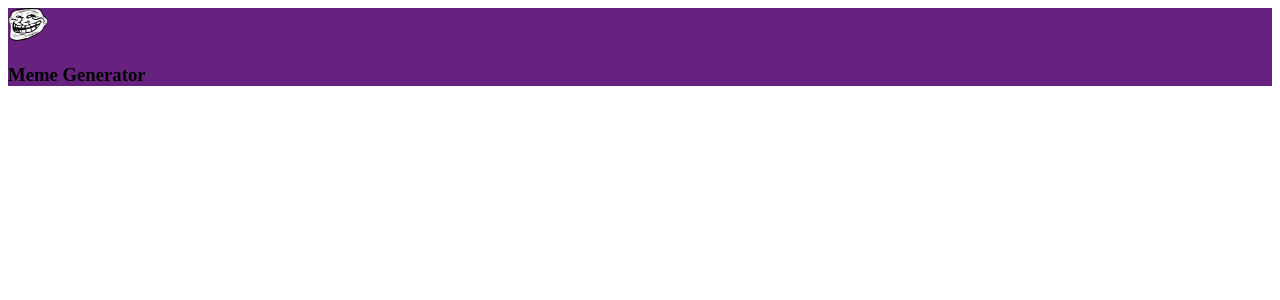
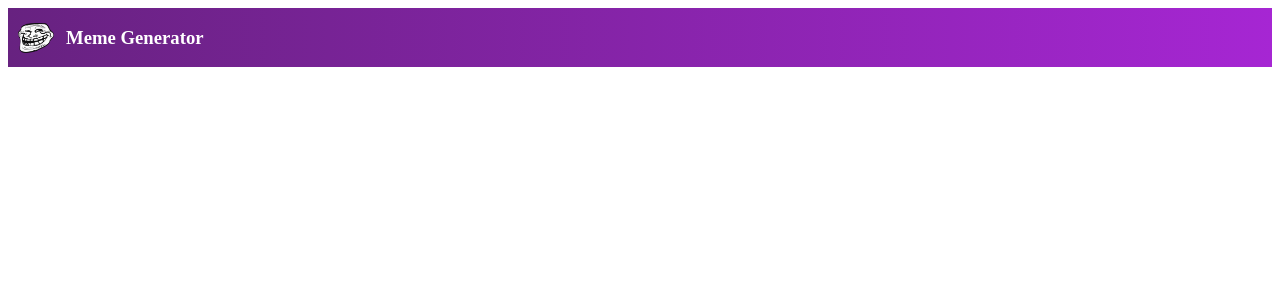
Before and after one commit to Shashwatb-23/Meme-Generator, a React (Vite) app: page / in a window 1280 px wide. Shown: the top 300 px of the page. Built offline with nearby package versions, Linux system fonts and the light colour scheme.

Commit message:
done with the Header component

```diff
--- a/src/App.css
+++ b/src/App.css
@@ -1,7 +1,13 @@
 .logo{
-  width: 40px;
+  margin-right: 12px;
+  width: 36px;
+  margin-left: 10px;
 }
 
 .head{
-  background-color: #672280;
+  background: linear-gradient(90deg, rgba(103,34,128,1) 0%, rgba(166,38,211,1) 100%);
+  color: white;
+  display: flex;
+  justify-content: flex-start;
+  align-items: center;
 }
```
